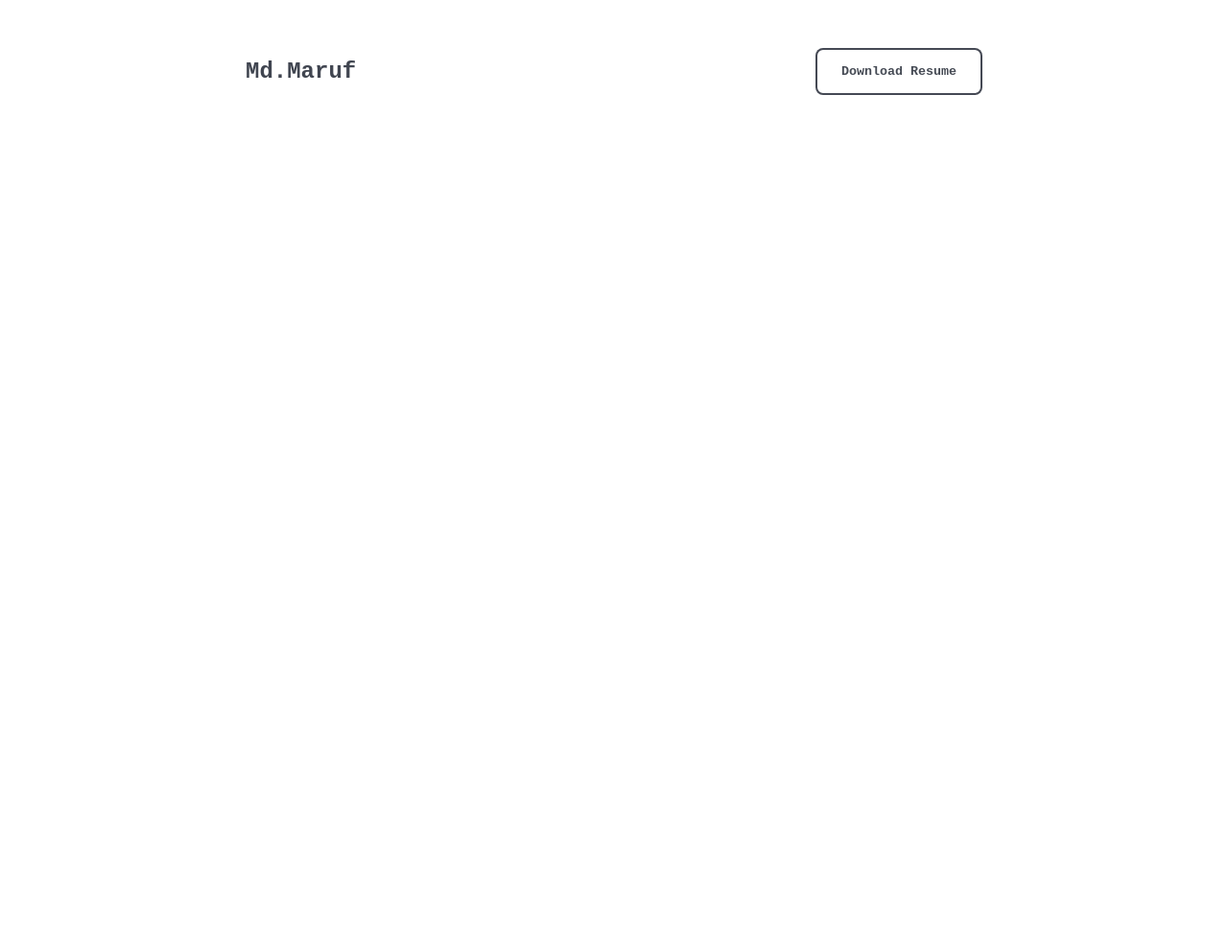
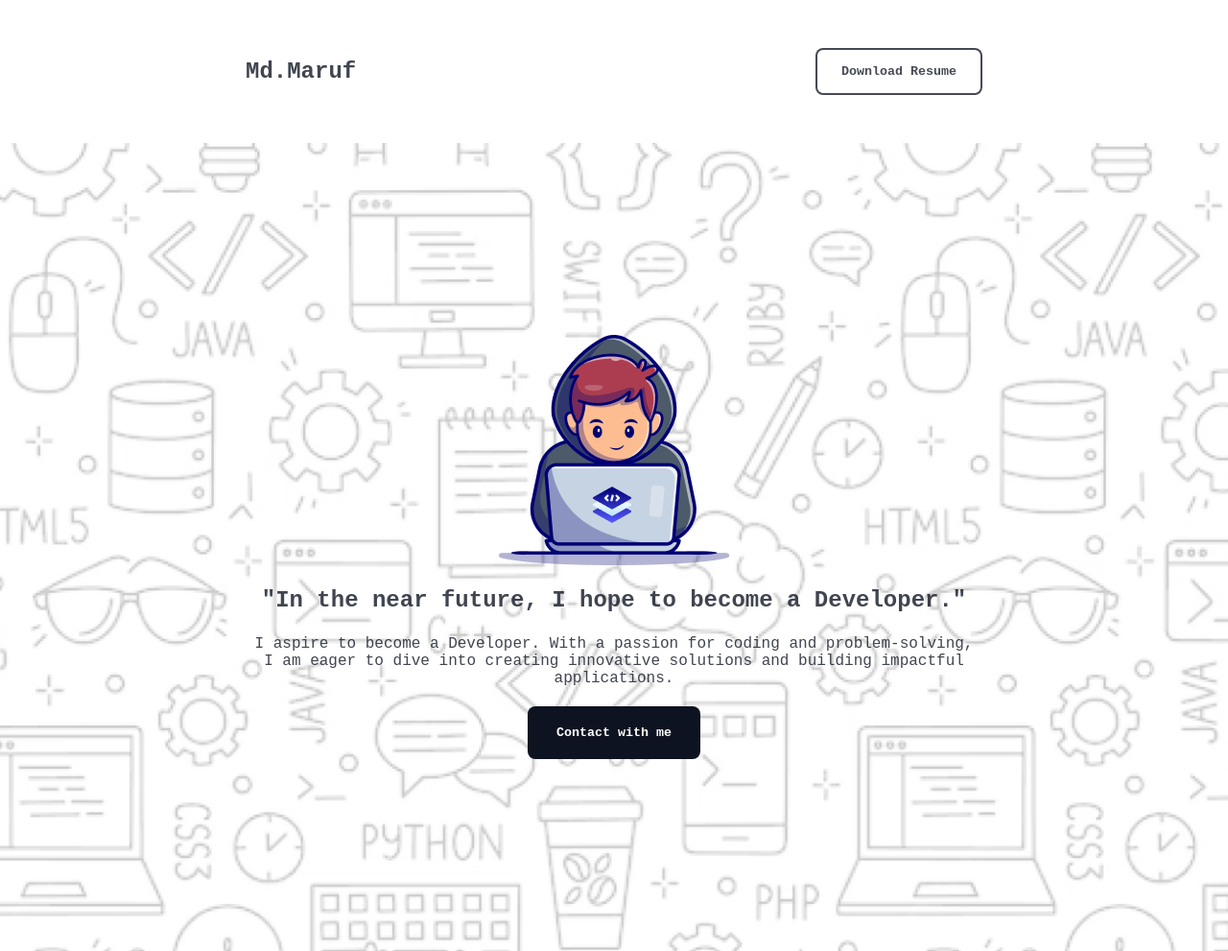
Before and after one commit to Shahinurhasans/assignment1, a plain HTML site: page index.html in a window 1280 px wide. Shown: the whole page at 96% size. Before the commit the page ends 800 px from the top, so only its background shows below. Drawn offline with Linux system fonts and the light colour scheme; a web font is replaced by a local one.

Commit message:
section1

```diff
--- a/index.html
+++ b/index.html
@@ -16,10 +16,24 @@
                     <a href="sample.html" target="_blank"><button class="btn-1">Download Resume</button></a>
                 </nav>
             </div>
-
         </section>
 
     </header>
+    <main>
+        <!-- head section start -->
+        <Section class="section-2">
+            <div class="div-1">
+                <div class="div-2">
+                <img src="assets/hero.png" alt="hero img">
+                <h1 class="name">"In the near future, I hope to become a Developer."</h1>
+                <p class="pera-pri">I aspire to become a Developer. With a passion for coding and problem-solving, I am eager to dive into creating innovative solutions and building impactful applications.</p>
+                <a href="#footerlink"><button class="btn-2">Contact with me</button></a>
+                </div>
+            </div>
+        </Section>
+
+
+
 
 </body>
 </html>
--- a/style.css
+++ b/style.css
@@ -31,3 +31,31 @@ nav{
 .name{
     line-height: 25pt;
 }
+.section-2{
+    background-image: url('../assets/Hero-bg.png');
+    background-repeat: no-repeat;
+    background-position: center;
+    background-size: cover;
+}
+.div-2{
+    padding: 200px 0;
+    display: flex;
+    flex-direction: column;
+    align-items: center;
+    text-align: center;
+    gap: 20px;
+}
+.head-main{
+    font-size: 48px;
+    color: #0D1321;
+    font-weight: 800;
+}
+.btn-2{
+    padding: 20px 30px;
+    border: none;
+    background-color: #0D1321;
+    color: white;
+    font-family: "Azeret Mono", monospace;
+    font-weight: 700;
+    border-radius: 8px;
+}
```
Also changed, not shown: assets/Group 1.png (added), assets/Group 3.png (added), assets/Group 4.png (added), assets/Hero-bg.png (added), assets/css.png (added), assets/facebook.png (added), assets/github.png (added), assets/handshake.jpg (added), assets/hero.png (added), assets/html.png (added), assets/js.png (added), assets/linkedin-icon 1.png (added), assets/mongodb.png (added), assets/nodejs.png (added), 1 more files.
